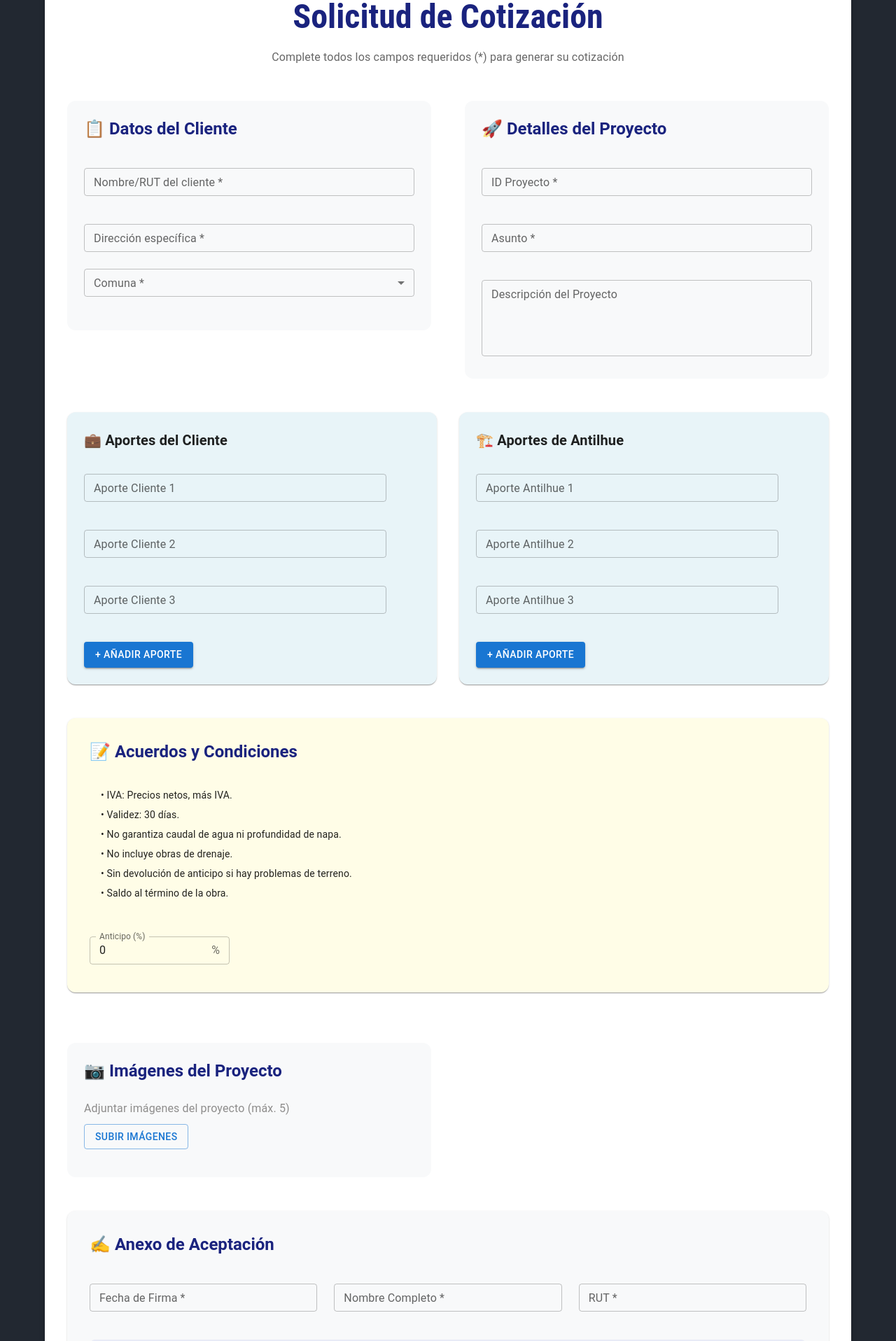
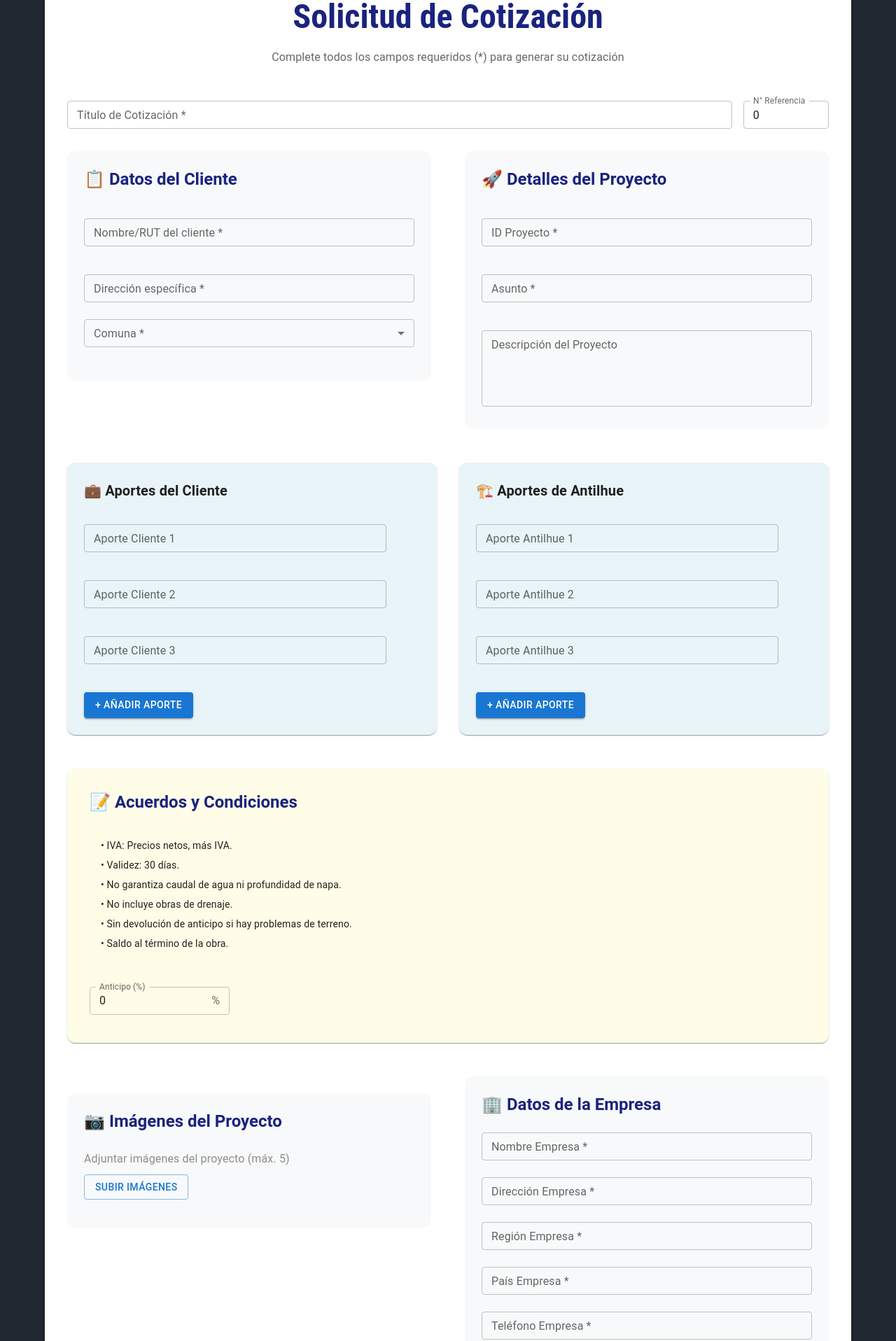
Before and after one commit to AntilhueTeam/frontend_general, a Next.js app: page /cotizacion/crear in a window 1280 px wide. Shown: the part 200-2116 px from the top of the page at 70% size. Built offline with nearby package versions, Linux system fonts and the light colour scheme; some icons are missing.

Commit message:
cambios - jose

```diff
--- a/src/app/cotizacion/crear/page.tsx
+++ b/src/app/cotizacion/crear/page.tsx
@@ -174,7 +174,10 @@
 
   return (
     <LocalizationProvider dateAdapter={AdapterDateFns}>
-      <Box sx={{ minHeight: '100vh', display: 'flex', flexDirection: 'column'}}>
+      <Box sx={{ minHeight: '100vh', display: 'flex', flexDirection: 'column' }}>
+
+
+
 
         <Box sx={{ flex: 1, bgcolor: 'var(--color-bg-primary)', py: 8 }}>
           <Container maxWidth="lg">
@@ -193,7 +196,30 @@
                 </Typography>
               </Box>
 
+              {/* ID Proyecto y N° Referencia */}
+              <Box sx={{ display: 'flex', gap: 2, mb: 4 }}>
+                <TextField
+                  fullWidth
+                  label="Título de Cotización *"
+                  name="id_proyecto"
+                  value={formData.id_proyecto}
+                  onChange={handleChange}
+                  size="small"
+                />
+                <TextField
+                  label="N° Referencia"
+                  name="n_referencia"
+                  type="number"
+                  value={formData.n_referencia}
+                  onChange={handleChange}
+                  size="small"
+                  sx={{ width: 140 }}
+                />
+              </Box>
+
               <Grid container spacing={6}>
+
+
                 {/* Sección Datos del Cliente */}
                 <Grid size={{ xs: 12, md: 6 }}>
                   <Paper sx={{ p: 3, borderRadius: 3, bgcolor: '#f8f9fa' }} elevation={0}>
@@ -491,6 +517,59 @@
                   </Paper>
                 </Grid>
 
+                {/* Datos de la Empresa */}
+                <Grid size={{ xs: 12, md: 6 }}>
+                  <Paper sx={{ p: 3, borderRadius: 3, bgcolor: '#f8f9fa' }} elevation={0}>
+                    <Typography variant="h5" sx={{ fontWeight: 600, mb: 3, color: '#1a237e' }}>
+                      🏢 Datos de la Empresa
+                    </Typography>
+                    <TextField
+                      fullWidth
+                      label="Nombre Empresa *"
+                      size="small"
+                      name="nombre_empresa"
+                      value={formData.nombre_empresa}
+                      onChange={handleChange}
+                      sx={{ mb: 3 }}
+                    />
+                    <TextField
+                      fullWidth
+                      label="Dirección Empresa *"
+                      size="small"
+                      name="direccion_empresa"
+                      value={formData.direccion_empresa}
+                      onChange={handleChange}
+                      sx={{ mb: 3 }}
+                    />
+                    <TextField
+                      fullWidth
+                      label="Región Empresa *"
+                      size="small"
+                      name="region_empresa"
+                      value={formData.region_empresa}
+                      onChange={handleChange}
+                      sx={{ mb: 3 }}
+                    />
+                    <TextField
+                      fullWidth
+                      label="País Empresa *"
+                      size="small"
+                      name="pais_empresa"
+                      value={formData.pais_empresa}
+                      onChange={handleChange}
+                      sx={{ mb: 3 }}
+                    />
+                    <TextField
+                      fullWidth
+                      label="Teléfono Empresa *"
+                      size="small"
+                      name="numero_telefono_empresa"
+                      value={formData.numero_telefono_empresa}
+                      onChange={handleChange}
+                    />
+                  </Paper>
+                </Grid>
+
                 {/* Sección Firma */}
                 <Grid size={{ xs: 12 }}>
                   <Paper sx={{ p: 4, borderRadius: 3, bgcolor: '#f8f9fa' }}>
@@ -589,6 +668,23 @@
                 </Grid>
               </Grid>
 
+              {/* Requiere Respuesta */}
+              <Grid size={{ xs: 12 }}>
+                <Paper sx={{ p: 3, borderRadius: 3, bgcolor: '#f8f9fa' }} elevation={0}>
+                  <FormControlLabel
+                    control={
+                      <Checkbox
+                        name="requiere_respuesta"
+                        checked={formData.requiere_respuesta}
+                        onChange={handleChange}
+                      />
+                    }
+                    label="Requiere Respuesta"
+                  />
+                </Paper>
+              </Grid>
+
+
               <Box sx={{ mt: 8, textAlign: 'center' }}>
                 <Button
                   variant="contained"
```
